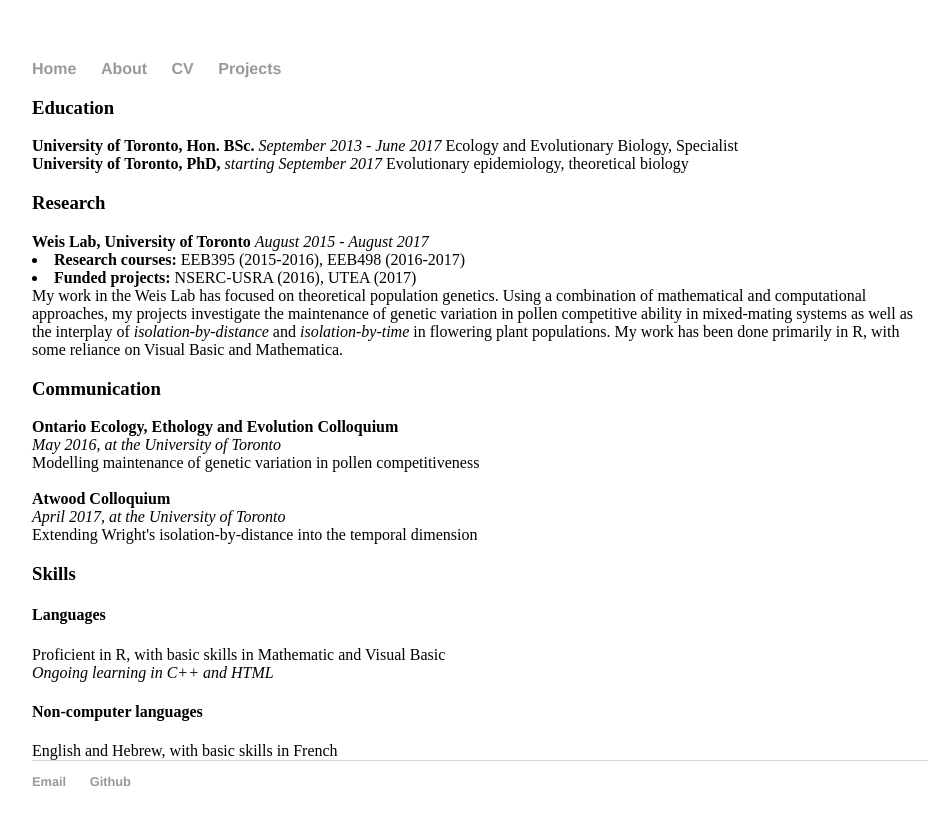
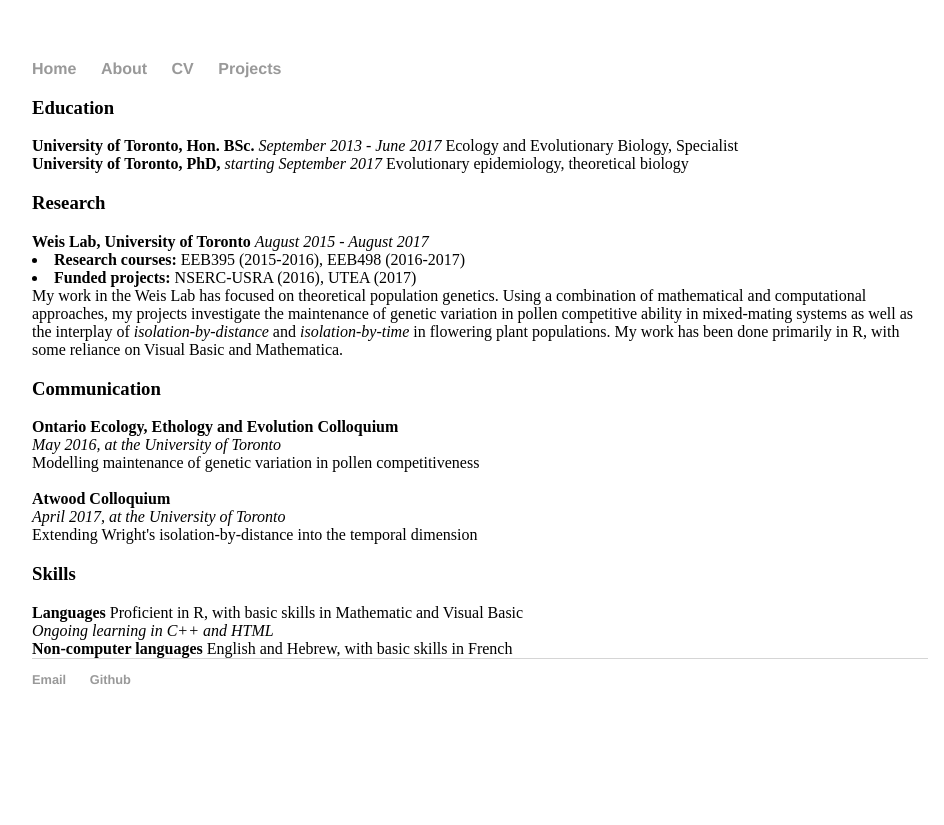
Before and after one commit to madelineapeters/madelineapeters.github.io, a Jekyll site: the page built from cv/index.html, in a window 1280 px wide. Shown: the top 825 px of the page, without its empty margins (160-1104 px from the left). Built offline with Jekyll 4.4.1, drawn with Linux system fonts in a browser that asks for light colours.

```diff
--- a/cv/index.html
+++ b/cv/index.html
@@ -33,11 +33,11 @@ title: CV
   Extending Wright's isolation-by-distance into the temporal dimension
   <br>
   <h3> Skills </h3>
-    <h4> Languages </h4>
+    <b> Languages </b>
     Proficient in R, with basic skills in Mathematic and Visual Basic
     <br> <i> Ongoing learning in C++ and HTML </i>
     <br>
-    <h4> Non-computer languages </h4>
+    <b> Non-computer languages </b>
     English and Hebrew, with basic skills in French
 
 
```
